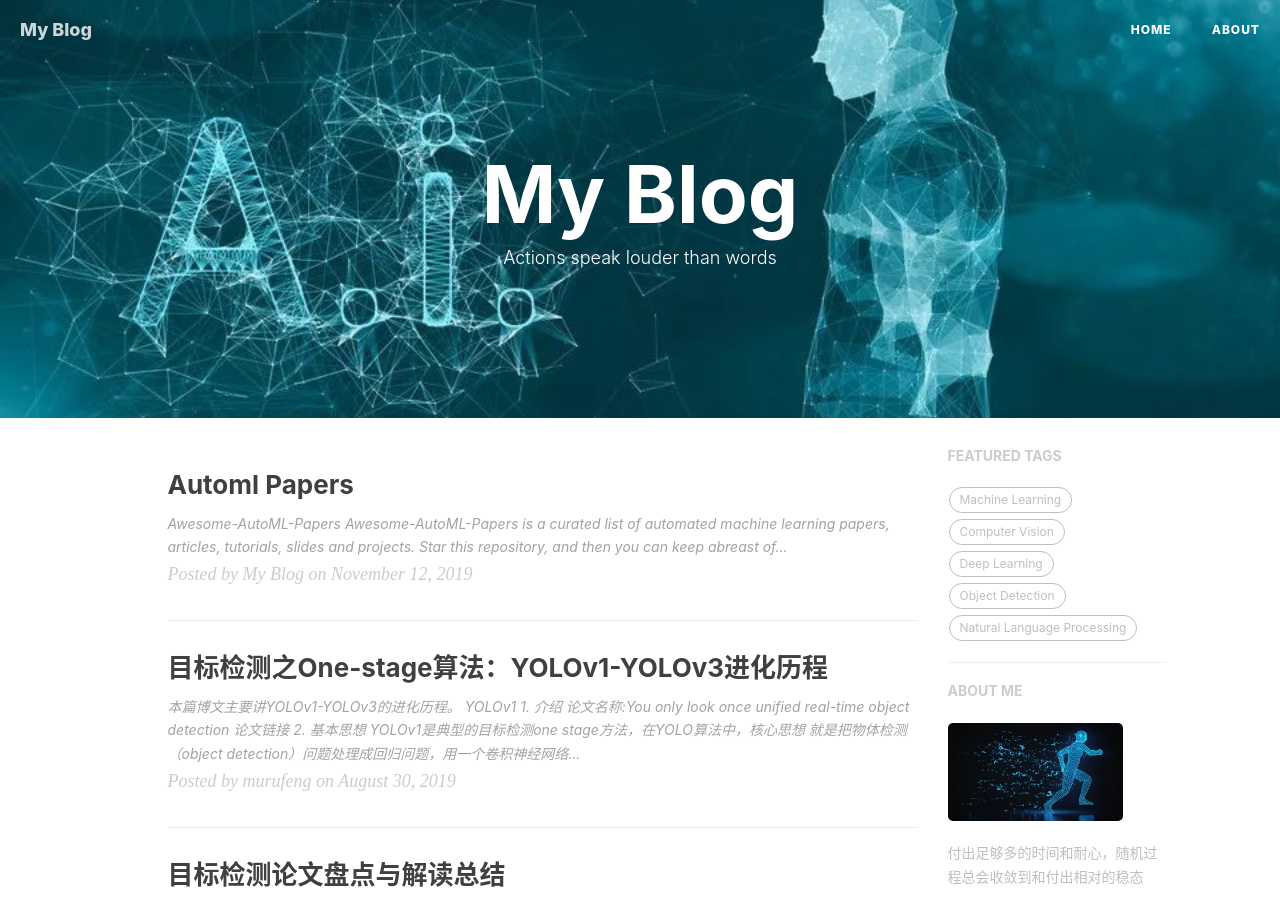
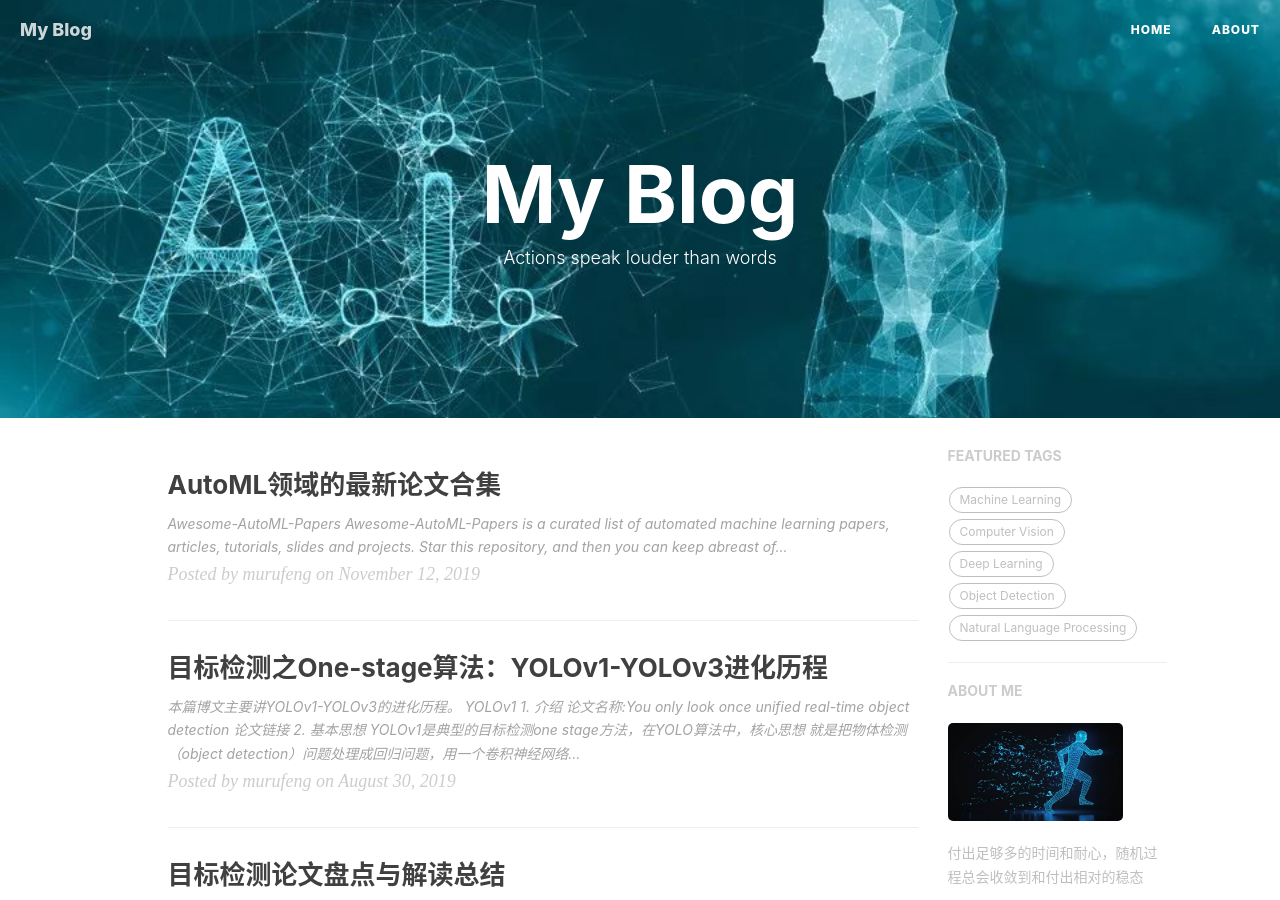
Before and after one commit to murufeng/murufeng.github.io, a Jekyll site: the page built from index.html, in a window 1280 px wide and 900 px high. Built offline with Jekyll 4.4.1, drawn with Linux system fonts in a browser that asks for light colours; nearby versions of some CDN libraries; the list of posts is cut into pages by our own code; comment, search, counter and statistics services are not loaded.

Commit message:
Update and rename 2019-11-12-AutoML-Papers.md to 2019-11-12-AutoML领域的最新论文合集.md

```diff
--- a/_posts/2019-11-12-AutoML-Papers.md
+++ b/_posts/2019-11-12-AutoML领域的最新论文合集.md
@@ -1,10 +1,22 @@
+---
+layout: post
+title: "AutoML领域的最新论文合集"
+subtitle: ""
+author: "murufeng"
+header-img: "img/post-bg-dreamer.jpg"
+header-mask: 0.4
+tags:
+  - Deep Learning
+  - Computer Vision
+  - AutoML
+  - Machine Learning
+---
+
+
 # Awesome-AutoML-Papers
 
 **Awesome-AutoML-Papers** is a curated list of *automated machine learning* papers, articles, tutorials, slides and projects. **Star** this repository, and then you can keep abreast of the latest developments of this booming research field. Thanks to all the people who made contributions to this project. Join us and you are welcome to be a contributor.
 
-<div style="text-align: center">
-<img src="resources/banner.png" atl="banner"/>
-</div>
 
 # What is AutoML?
 *Automated Machine Learning* (AutoML) provides methods and processes to make Machine Learning available for non-Machine Learning experts, to improve efficiency of Machine Learning and to accelerate research on Machine Learning.
@@ -22,7 +34,7 @@ As the complexity of these tasks is often beyond non-ML-experts, the rapid growt
 There are no formal definition of *AutoML*. From the descriptions of most papers，the basic procedure of *AutoML* can be shown as the following.
 
 <div style="text-align: center">
-<img src="resources/procedure.jpg" width="600px" atl="figure1"/>
+<img src="img/procedure.jpg" width="600px" atl="figure1"/>
 </div>
 
 
@@ -50,7 +62,7 @@ There are no formal definition of *AutoML*. From the descriptions of most papers
 
 
 <div style="text-align: center">
-<img src="resources/automl.png" atl="automl"/>
+<img src="img/automl.png" atl="automl"/>
 </div>
 
 
```
